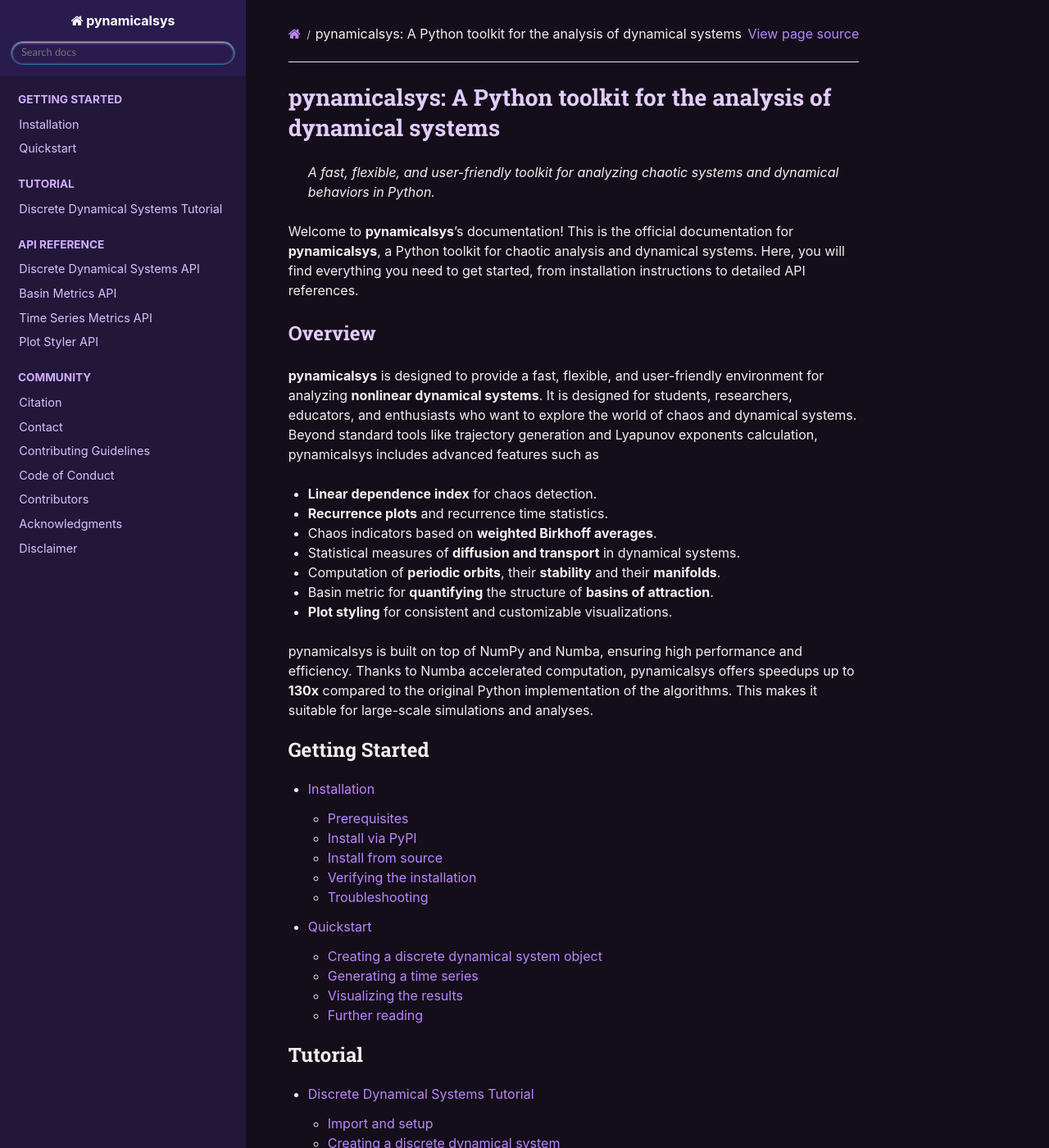
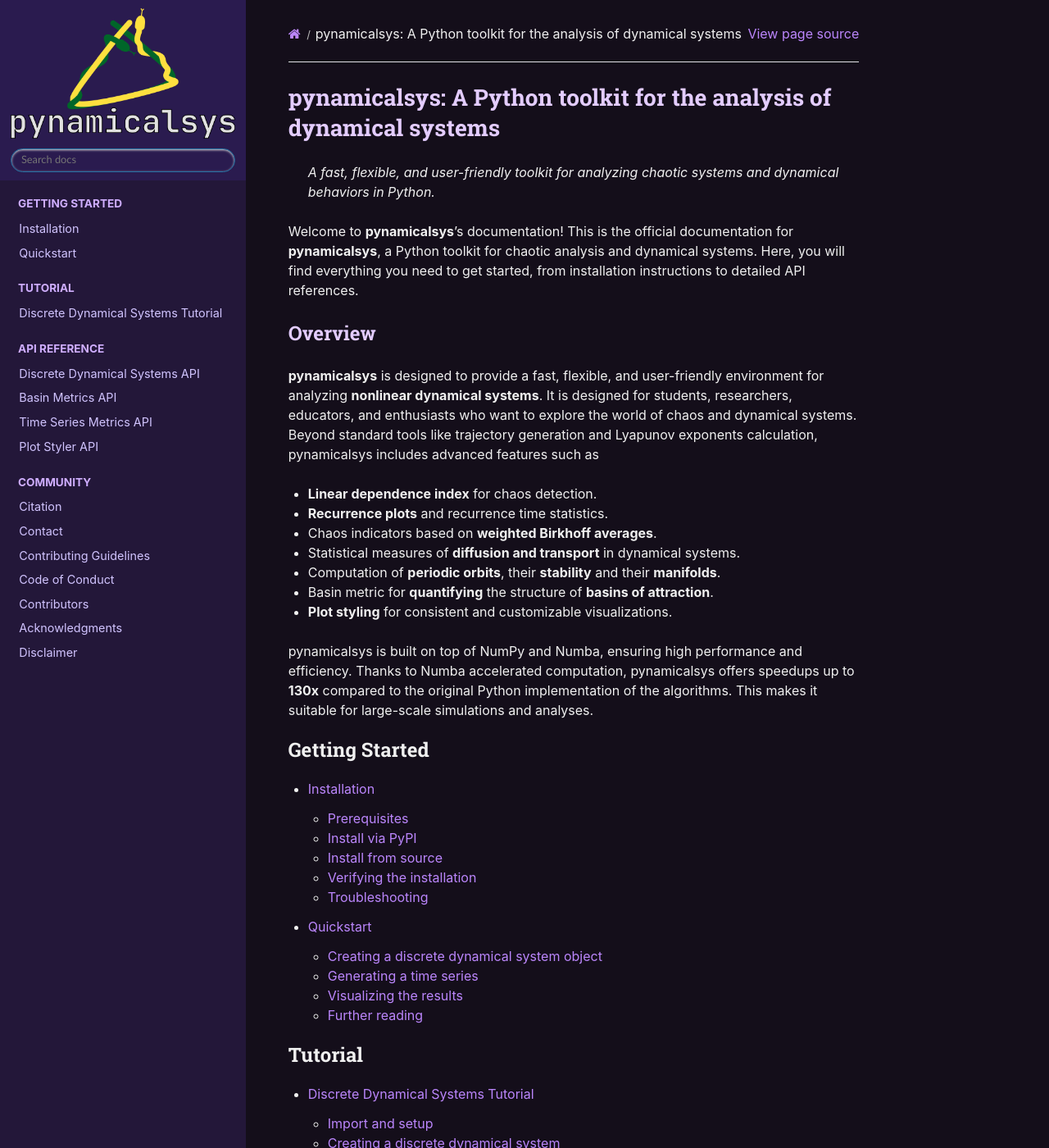
Before and after one commit to mrolims/pynamicalsys, a Sphinx documentation site: the page built from docs/source/index.rst, in a window 1280 px wide and 1400 px high. Shown: the whole window at 82% size. Built offline with Sphinx 7.4.7 and the Read the Docs theme 3.1.0, drawn with Linux system fonts in a browser that asks for light colours; the version number could not be read and is left out.

Commit message:
Add pynamicalsys logo

```diff
--- a/docs/source/_static/css/custom.css
+++ b/docs/source/_static/css/custom.css
@@ -24,49 +24,49 @@
 }
 
 /* Hide house icon */
-/* .wy-side-nav-search a::before {
+.wy-side-nav-search a::before {
     display: none !important;
-} */
+}
 
 /* Keep logo visible and center it */
-/* .wy-side-nav-search a img {
+.wy-side-nav-search a img {
     display: block;
     margin: 0 auto;
-} */
+}
 
 /* Visually hide project name text */
-/* .wy-side-nav-search a {
+.wy-side-nav-search a {
     text-indent: -9999px;
     overflow: hidden;
     white-space: nowrap;
-} */
+}
 
 /* Tighten space around the logo in RTD theme */
-/* .wy-side-nav-search {
+.wy-side-nav-search {
     padding-top: 0px !important;
     padding-bottom: 10px !important;
     margin-top: 0px !important;
     margin-bottom: 0 !important;
     line-height: 0 !important;
-} */
+}
 
 /* Remove extra space from the anchor */
-/* .wy-side-nav-search a {
+.wy-side-nav-search a {
     margin: 0 !important;
     padding: 0 !important;
-    line-height: 0 !important;
+    line-height: 10px !important;
     text-indent: -9999px;
     overflow: hidden;
     white-space: nowrap;
-} */
+}
 
 /* Remove margin/padding from the image itself */
-/* .wy-side-nav-search a img {
+.wy-side-nav-search a img {
     display: block;
     margin: 0 auto 12px auto !important;
     padding: 0 !important;
     max-height: 200px;
-} */
+}
 
 .wy-side-nav-search input {
     /* background-color: #5c3ca2; */
--- a/docs/source/conf.py
+++ b/docs/source/conf.py
@@ -37,7 +37,7 @@
 
 html_theme = "sphinx_rtd_theme"
 
-# html_logo = "images/LOGO_v2.png"
+html_logo = "images/LOGO.png"
 
 mathjax_path = "https://cdn.jsdelivr.net/npm/mathjax@3/es5/tex-mml-chtml.js"
 html_static_path = ["_static"]
```
Also changed, not shown: docs/source/images/LOGO.png, docs/source/images/LOGO_cor2.png (deleted), docs/source/images/LOGO_v2.png (deleted), docs/source/images/logo.svg.
